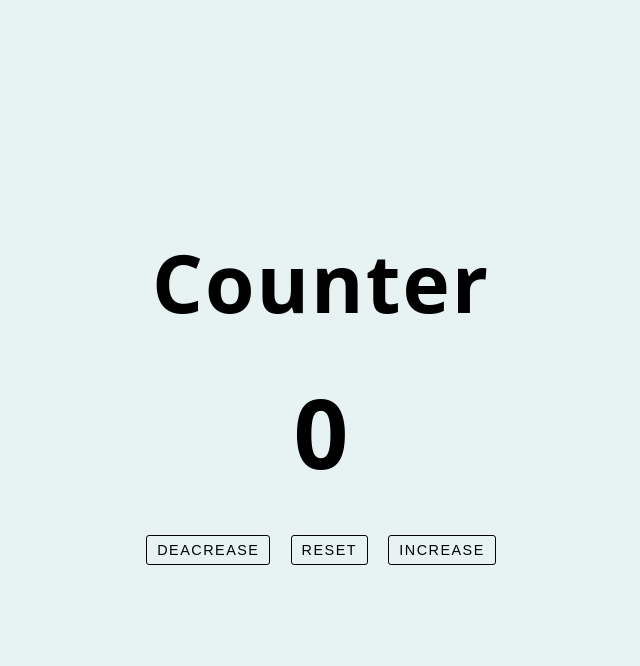
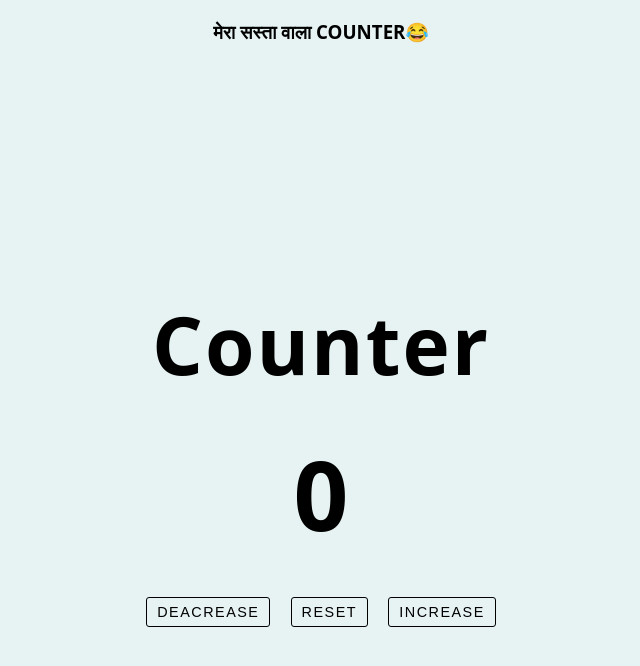
Before and after one commit to amit-2000/counter, a plain HTML site: page index.html in a window 1280 px wide. Shown: the whole page, without its empty margins (319-959 px from the left). Drawn offline with Linux system fonts and the light colour scheme.

Commit message:
added header text

```diff
--- a/index.html
+++ b/index.html
@@ -10,6 +10,9 @@
 </head>
 
 <body>
+    <div class="empty">
+        <h3 style="text-align: center;">मेरा सस्ता वाला COUNTER😂</h3>
+    </div>
     <main>
 
         <div class=" container">
```
